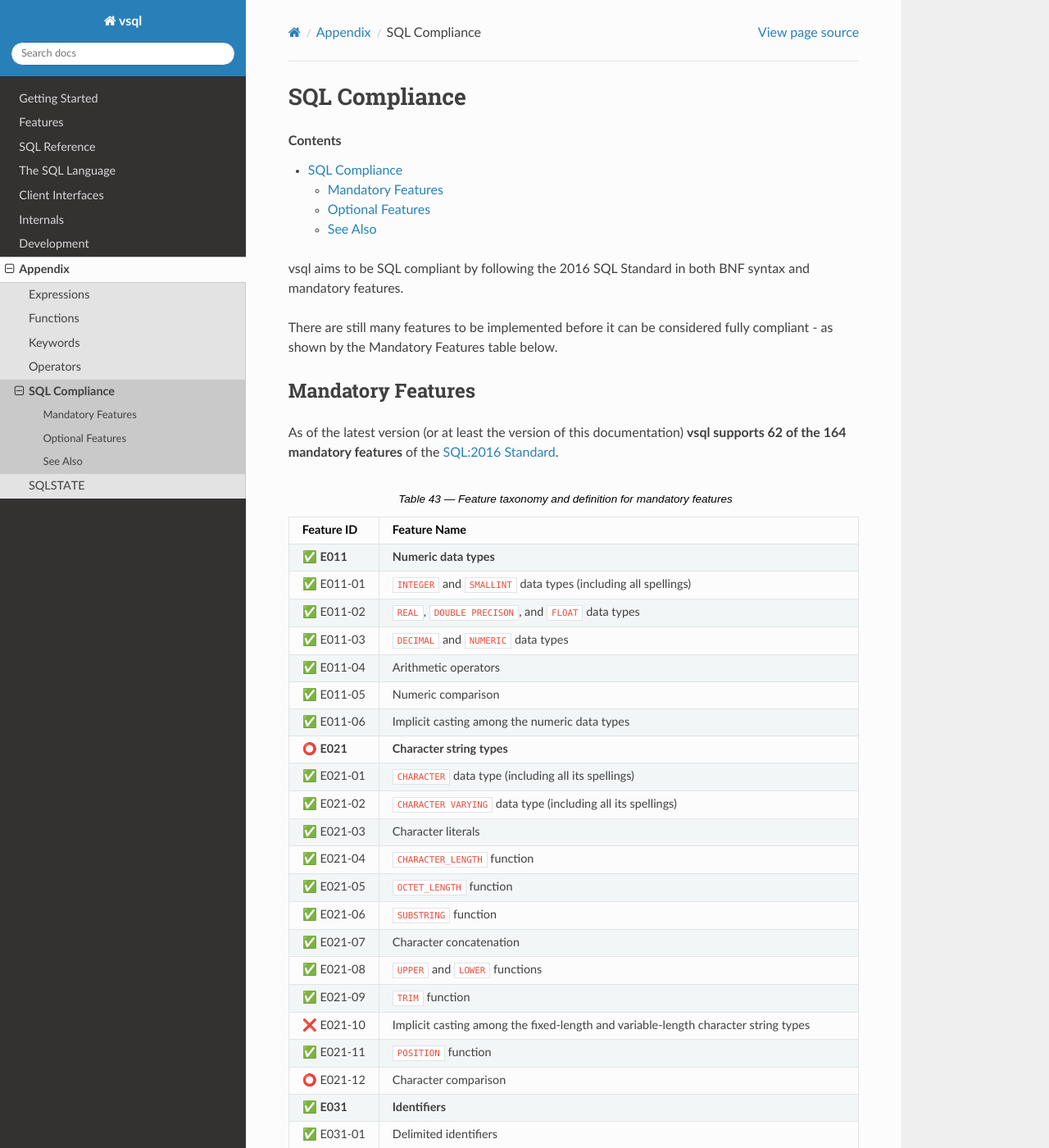
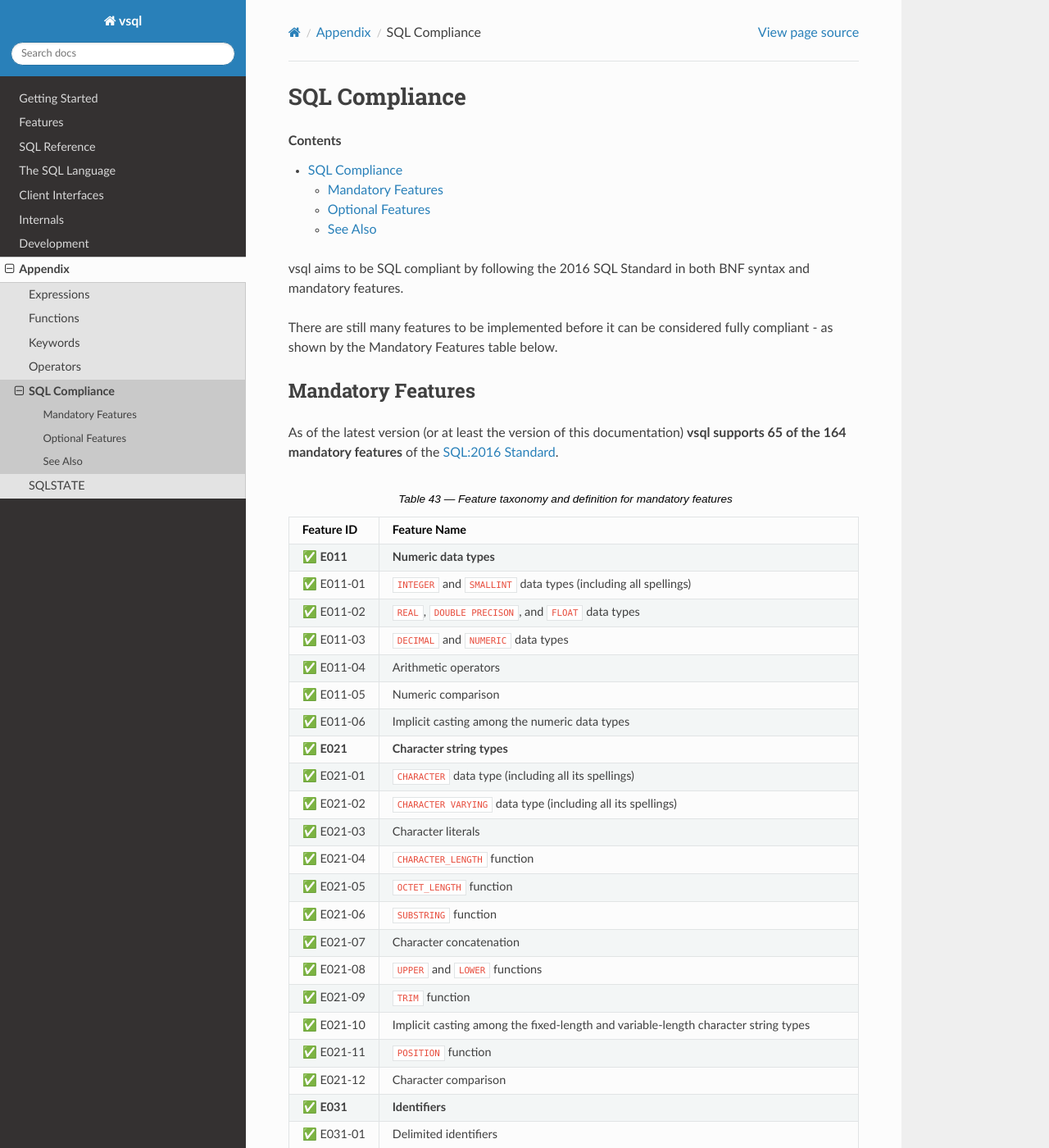
Before and after one commit to elliotchance/vsql, a Sphinx documentation site: the page built from docs/sql-compliance.rst, in a window 1280 px wide and 1400 px high. Shown: the whole window at 82% size. Built offline with Sphinx 7.4.7 and the Read the Docs theme 3.1.0, drawn with Linux system fonts in a browser that asks for light colours.

Commit message:
docs: Update compliance (#205)
There were a few minor cases that were already implemented, but did not have specific tests.

SQL E021
SQL E021-10
SQL E021-12

```diff
--- a/docs/sql-compliance.rst
+++ b/docs/sql-compliance.rst
@@ -13,7 +13,7 @@
 ------------------
 
 As of the latest version (or at least the version of this documentation)
-**vsql supports 62 of the 164 mandatory features** of the
+**vsql supports 65 of the 164 mandatory features** of the
 `SQL:2016 Standard <https://www.iso.org/standard/63556.html>`_.
 
 .. list-table:: Table 43 — Feature taxonomy and definition for mandatory features
@@ -43,7 +43,7 @@
    * - ✅ E011-06
      - Implicit casting among the numeric data types
 
-   * - ⭕ **E021**
+   * - ✅ **E021**
      - **Character string types**
 
    * - ✅ E021-01
@@ -73,13 +73,13 @@
    * - ✅ E021-09
      - ``TRIM`` function
 
-   * - ❌ E021-10
+   * - ✅ E021-10
      - Implicit casting among the fixed-length and variable-length character string types
 
    * - ✅ E021-11
      - ``POSITION`` function
 
-   * - ⭕ E021-12
+   * - ✅ E021-12
      - Character comparison
 
    * - ✅ **E031**
```
Also changed, not shown: 3 other files.
